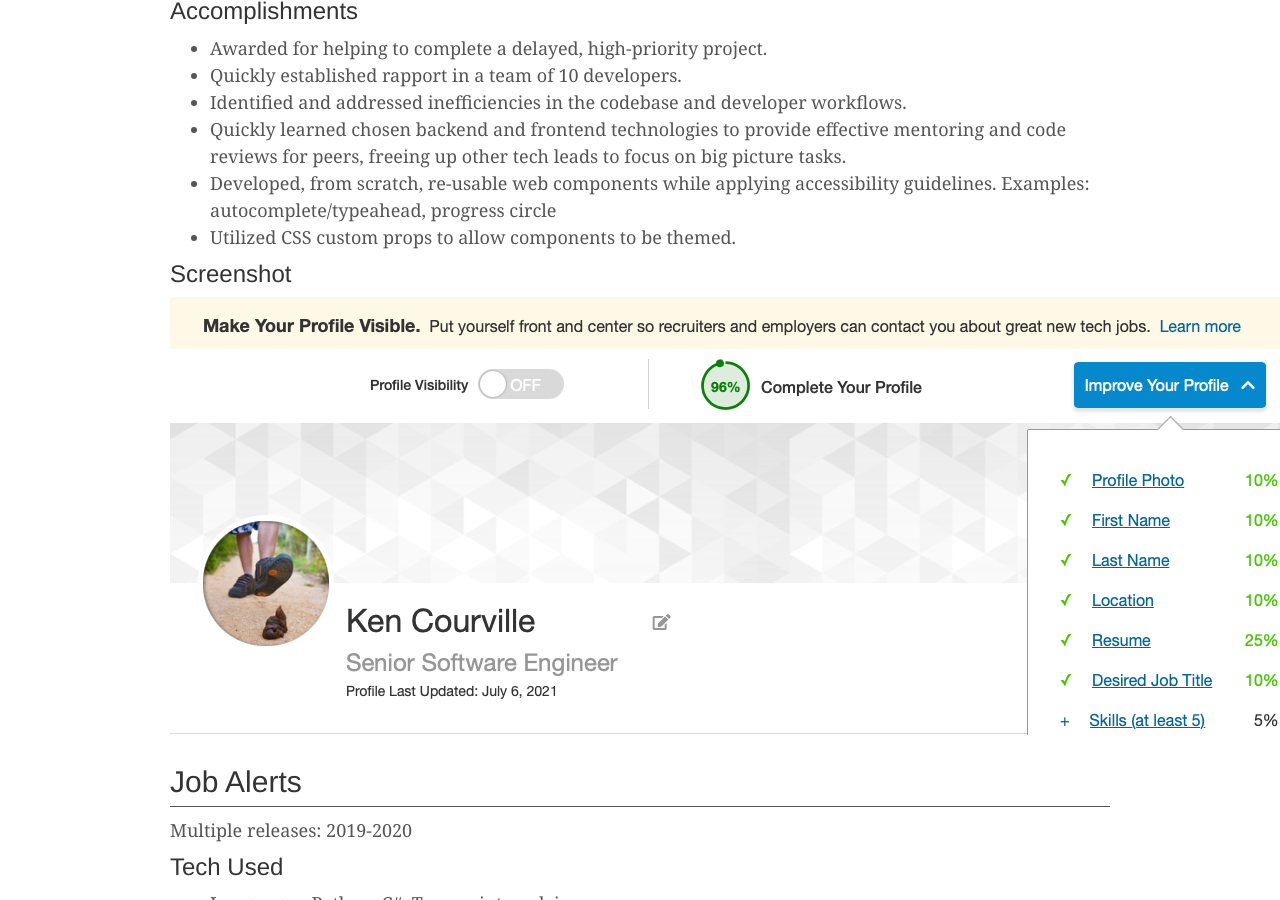
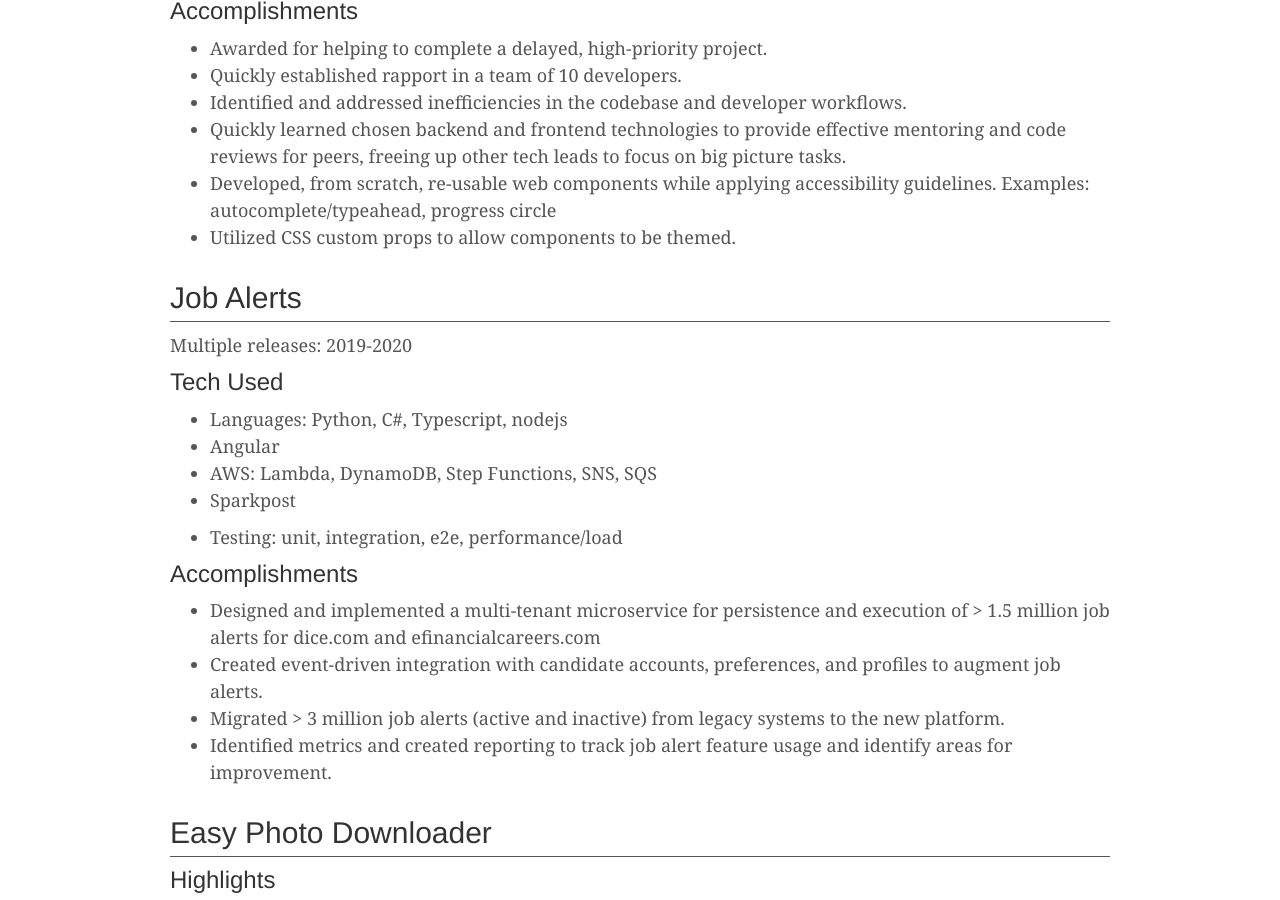
Before and after one commit to krcourville/krcourville.github.io, a Jekyll site: the page built from _posts/2021-08-11-portfolio.markdown, in a window 1280 px wide and 900 px high, scrolled down 2534 px. Built offline with Jekyll 4.4.1, drawn with Linux system fonts in a browser that asks for light colours; nearby versions of some CDN libraries; comment, search, counter and statistics services are not loaded.

Commit message:
remove screenshot (not mobile friendly)

```diff
--- a/_posts/2021-08-11-portfolio.markdown
+++ b/_posts/2021-08-11-portfolio.markdown
@@ -101,10 +101,6 @@
 - Quickly learned chosen backend and frontend technologies to provide effective mentoring and code reviews for peers, freeing up other tech leads to focus on big picture tasks.
 - Developed, from scratch, re-usable web components while applying accessibility guidelines. Examples: autocomplete/typeahead, progress circle
 - Utilized CSS custom props to allow components to be themed.
-
-### Screenshot
-
-![dice.com Candidate Profile Header]({{site.baseurl}}/assets/img/candidate-profile-01.png)
 
 ## Job Alerts
 
```
